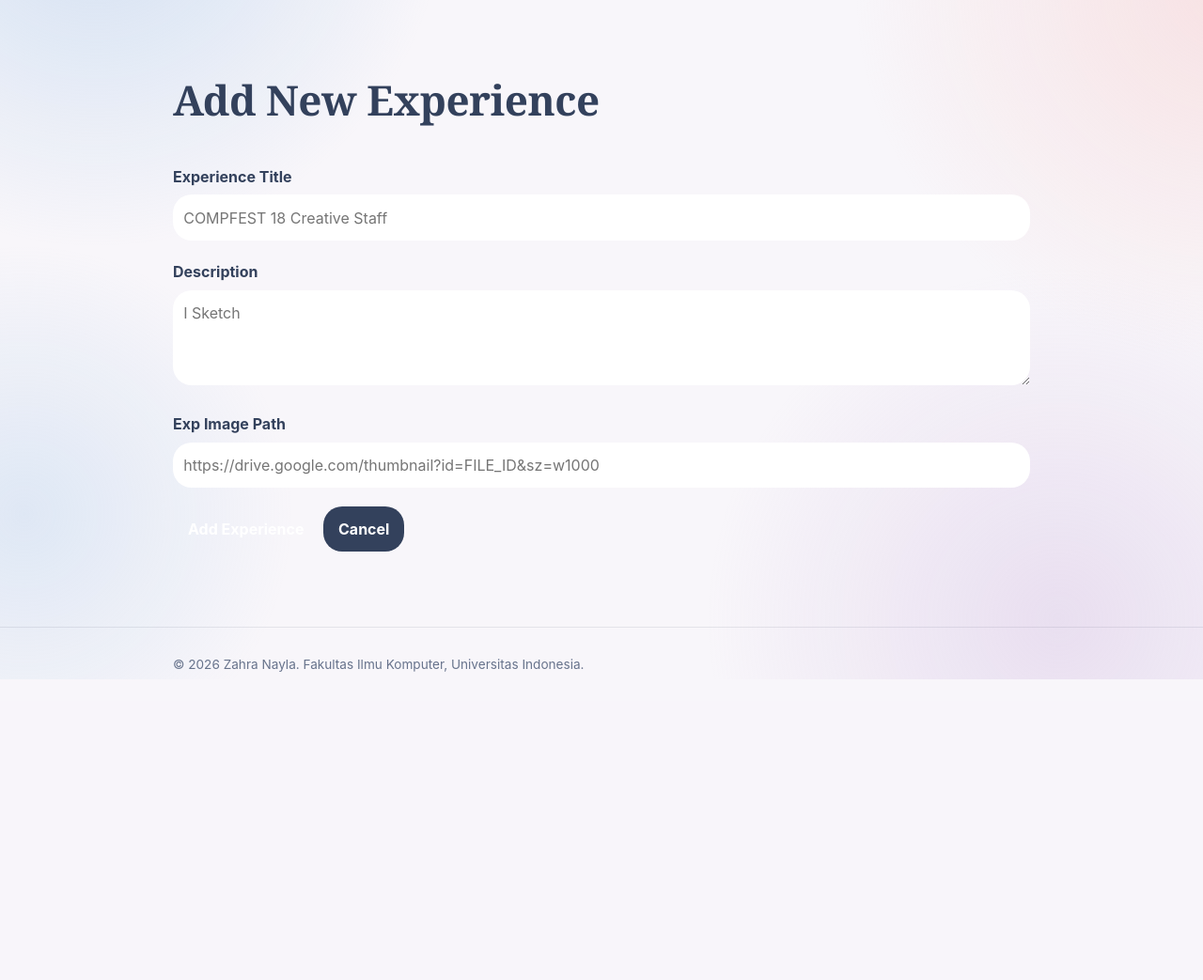
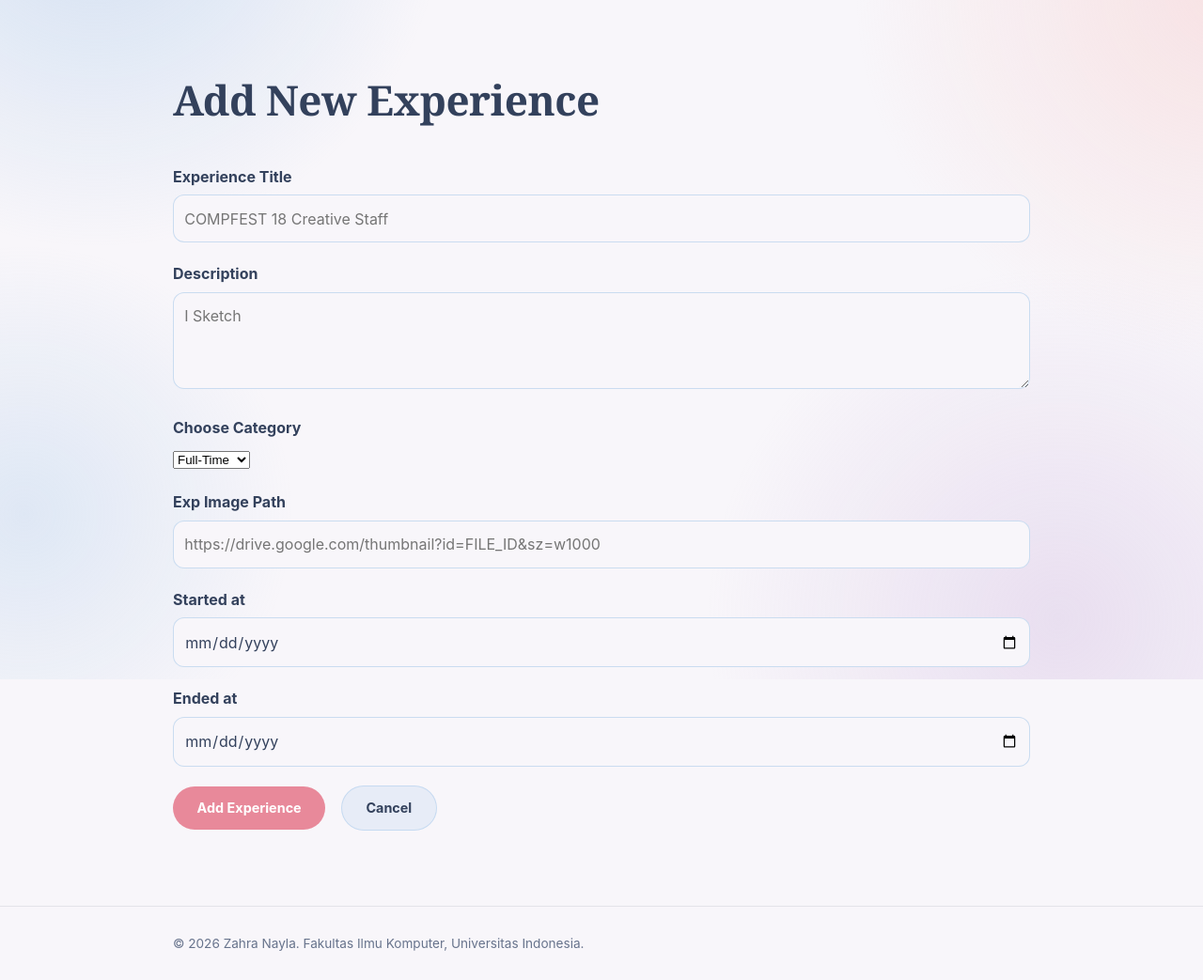
Before and after one commit to zahranayla901/myportofolio, a Django app: page /experience/add/ in a window 1280 px wide. Shown: the part 77-1120 px from the top of the page at 94% size. Before the commit the page ends 800 px from the top, so only its background shows below. Run offline with Django 5.2, Linux system fonts and the light colour scheme; some web fonts are replaced.

Commit message:
fix: Experience form - category dropdown - add button - valid date

```diff
--- a/main/forms.py
+++ b/main/forms.py
@@ -1,5 +1,5 @@
+from django import forms
 from django.forms import ModelForm, TextInput, Textarea, URLInput
-
 from main.models import Project, Experience
 
 class ProjectForm(ModelForm):
@@ -53,7 +53,7 @@
 
 class ExperienceForm(ModelForm):
     class Meta:
-        model = Project
+        model = Experience
         fields = [
             "title",
             "description",
@@ -85,24 +85,19 @@
                     "rows": 3,
                 }
             ),
-            "category": TextInput(
-                attrs={
-                    "placeholder": "volunteer",
-                }
+            "category": forms.Select(
+                choices=Experience.EXPERIENCE_CHOICES,
             ),
             "thumbnail": TextInput(
                 attrs={
                     "placeholder": "https://drive.google.com/thumbnail?id=FILE_ID&sz=w1000",
                 }
             ),
-            "started_at": TextInput(
-                attrs={
-                    "placeholder": "dd/mm/yyyy",
-                }
+            "started_at": forms.DateInput(
+                attrs={"type": "date"}, format="%y-%m-%d"
             ),
-            "ended_at": TextInput(
-                attrs={
-                    "placeholder": "dd/mm/yyyy",
-                }
+
+            "ended_at": forms.DateInput(
+                attrs={"type": "date"}, format="%y-%m-%d"
             ),
         }
--- a/main/models.py
+++ b/main/models.py
@@ -16,8 +16,8 @@
     description = models.TextField()
     category = models.CharField(max_length=20, choices=EXPERIENCE_CHOICES, default='full-time')
     thumbnail = models.URLField(blank=True, null=True)
-    started_at = models.DateTimeField(auto_now_add=True)
-    ended_at = models.DateTimeField(blank=True, null=True)
+    started_at = models.DateField()
+    ended_at = models.DateField(null=True, blank=True)
     def __str__(self):
         return self.title
 
--- a/static/css/style.css
+++ b/static/css/style.css
@@ -360,6 +360,25 @@
     font-size: clamp(2rem, 4vw, 2.75rem);
 }
 
+/* add experience button on experience page*/
+.button-add-experience {
+    display: inline-block;
+    flex-shrink: 0;
+    font-weight: 700;
+    font-size: 0.9rem;
+    text-decoration: none;
+    color: var(--surface);
+    background-color: var(--rose-deep);
+    border-radius: var(--radius-pill);
+    padding: 0.65rem 1.4rem;
+    transition: background-color 0.2s ease, transform 0.2s ease;
+}
+
+.button-add-experience:hover {
+    background-color: var(--serenity-deep);
+    transform: translateY(-2px);
+}
+
 .experience-grid {
     display: grid;
     grid-template-columns: repeat(auto-fit, minmax(240px, 1fr));
@@ -461,9 +480,11 @@
     width: 100%;
     box-sizing: border-box;
     padding: 0.7rem;
-    border: 1px solid var(--accent);
-    border-radius: var(--radius);
+    background-color: var(--bg);
+    border: 1px solid rgba(157, 195, 232, 0.5);
+    border-radius: var(--radius-sm);
     font: inherit;
+    color: var(--ink);
     transition:
         border-color 0.2s ease,
         outline-color 0.2s ease;
@@ -471,8 +492,9 @@
 
 .form-group input:focus,
 .form-group textarea:focus {
-    outline: 2px solid var(--accent);
-    border-color: var(--accent);
+    outline: none;
+    border-color: var(--serenity-deep);
+    box-shadow: 0 0 0 3px var(--serenity-soft);
 }
 
 .form-error {
@@ -484,19 +506,38 @@
 .button {
     display: inline-block;
     height: fit-content;
-    border: 0;
-    border-radius: var(--radius);
-    padding: 0.65rem 1rem;
-    background: var(--accent);
-    color: white;
+    border: none;
+    border-radius: var(--radius-pill);
+    padding: 0.7rem 1.6rem;
+    background-color: var(--rose-deep);
+    color: var(--surface);
     cursor: pointer;
     font: inherit;
     font-weight: 700;
+    font-size: 0.9rem;
     text-decoration: none;
+    transition: background-color 0.2s ease, transform 0.2s ease;
+}
+
+.button:hover {
+    background-color: var(--serenity-deep);
+    transform: translateY(-2px);
 }
 
 .button-secondary {
-    background: var(--ink);
+    background-color: var(--serenity-soft);
+    color: var(--ink);
+    border: 1px solid rgba(157, 195, 232, 0.45);
+}
+
+.button-secondary:hover {
+    background-color: var(--ink);
+    color: var(--surface);
+    transform: translateY(-2px);
+}
+
+.experience-form .button + .button {
+    margin-left: 0.75rem;
 }
 /* end of experience section */
 
--- a/templates/experience.html
+++ b/templates/experience.html
@@ -10,6 +10,7 @@
             <div class="container">
                 <p class="section-kicker">Perjalanan saya sejauh ini</p>
                 <h1>Experience</h1>
+                <a href="{% url 'main:create_experience' %}" class="button-add-experience">+ Add Experience</a>
 
                 <div class="experience-grid">
                     {% for experience in experience_list %}
```
Also changed, not shown: main/migrations/0004_alter_experience_ended_at_and_more.py (added).
